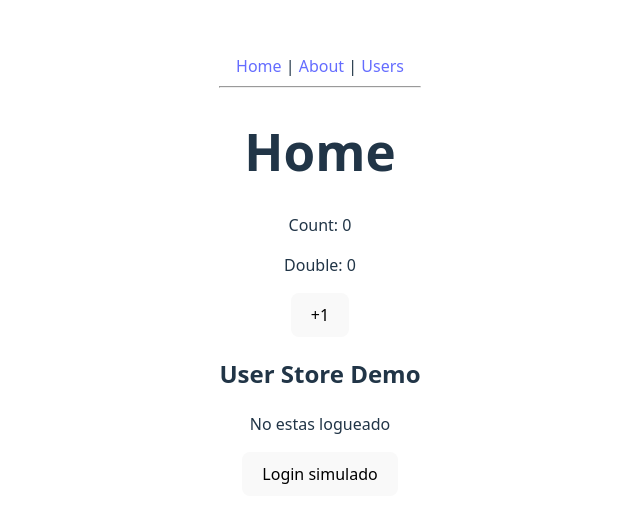
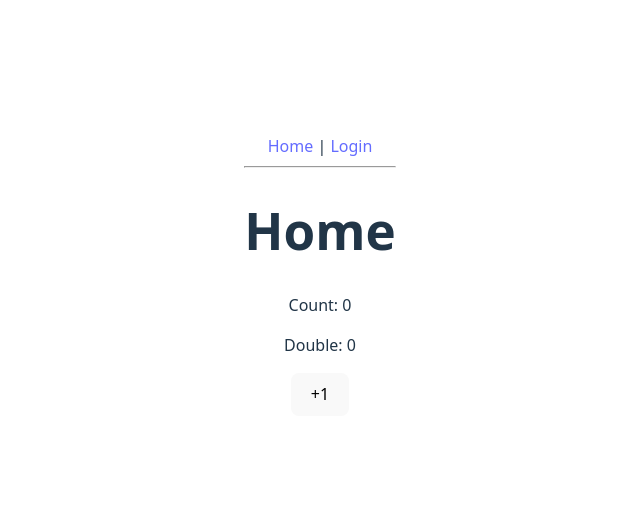
Before and after one commit to estebanmorgade/vue-front, a Vue app: page / in a window 1280 px wide. Shown: the part 125-648 px from the top of the page, without its empty margins (320-960 px from the left). Built offline with nearby package versions, Linux system fonts and the light colour scheme.

Commit message:
feat: login and logout

```diff
--- a/src/App.vue
+++ b/src/App.vue
@@ -1,16 +1,33 @@
 <script setup lang="ts">
+import { useUserStore } from './stores/useUserStore';
+import { useRouter } from 'vue-router';
+
+const user = useUserStore()
+const router = useRouter()
+
+function handleLogout() {
+        user.logout()
+        router.push('/login')
+    }
 </script>
 
 <template>
-  <div>
+  <header>
     <nav>
       <router-link to="/">Home</router-link> |
-      <router-link to="/about">About</router-link> |
-      <router-link to="/users">Users</router-link>
+      <div v-if="user.isAuthenticated">
+        <router-link to="/about">About</router-link> |
+        <router-link to="/users">Users</router-link> |
+        <button @click="handleLogout">Logout</button>
+      </div>
+      <router-link v-else to="/login">Login</router-link>
+
     </nav>
     <hr />
+  </header>
+  <main>
     <router-view />
-  </div>
+  </main>
 </template>
 
 <style scoped>
--- a/src/main.ts
+++ b/src/main.ts
@@ -1,7 +1,7 @@
 import { createApp } from 'vue'
 import './style.css'
 import App from './App.vue'
-import { router } from './router'
+import router from './router'
 import { createPinia } from 'pinia'
 
 const app = createApp(App)
--- a/src/router/index.ts
+++ b/src/router/index.ts
@@ -2,16 +2,33 @@ import { createRouter, createWebHistory, type RouteRecordRaw } from 'vue-router'
 import Home from '../views/Home.vue'
 import About from '../views/About.vue'
 import NotFound from '../views/NotFound.vue'
+import Login from '../views/Login.vue'
 import Users from '../views/Users.vue'
+import { useUserStore } from '../stores/useUserStore'
 
 const routes: RouteRecordRaw[] = [
   { path: '/', component: Home },
   { path: '/about', component: About },
-  { path: '/users', component: Users},
-  { path: '/:pathMatch(.*)*', name: 'NotFound', component: NotFound }
+  { path: '/users', component: Users, meta: { requiresAuth: true }},
+  { path: '/:pathMatch(.*)*', name: 'NotFound', component: NotFound },
+  { path: '/login', component: Login}
 ]
 
-export const router = createRouter({
+
+const router = createRouter({
   history: createWebHistory(),
   routes
 })
+
+router.beforeEach((to, from, next) => {
+  const user = useUserStore()
+  const isProtected = to.meta.requiresAuth
+
+  if(isProtected && !user.isAuthenticated){
+    next('/login')
+  } else {
+    next()
+  }
+})
+
+export default router
--- a/src/views/Home.vue
+++ b/src/views/Home.vue
@@ -1,17 +1,7 @@
 <script setup lang="ts">
     import { useCounterStore } from '../stores/useCounterStore'
-    import { useUserStore } from '../stores/useUserStore';
 
     const counter = useCounterStore()
-    const user = useUserStore()
-
-    function simulateLogin() {
-        user.login({
-            name: 'Esteban Morgade',
-            email: 'gadesito@gmail.com',
-            token: 'abc123token'
-        })
-    }
 </script>
 
 <template>
@@ -21,17 +11,4 @@
         <p>Double: {{ counter.double }}</p>
         <button @click="counter.increment">+1</button>
     </div>
-
-    <div>
-        <h2>User Store Demo</h2>
-        <div v-if="user.isAuthenticated">
-            <p>Welcome, {{ user.name }}</p>
-            <p>{{ user.email }}</p>
-            <button @click="user.logout">Logout</button>
-        </div>
-        <div v-else>
-            <p>No estas logueado</p>
-            <button @click="simulateLogin">Login simulado</button>
-        </div>
-    </div>
 </template>
--- /dev/null
+++ b/src/views/Login.vue
@@ -0,0 +1,26 @@
+<script setup lang="ts">
+    import  { useUserStore } from '../stores/useUserStore'
+    import { useRouter } from 'vue-router';
+
+    const user = useUserStore()
+    const router = useRouter()
+
+    function doLogin() {
+        user.login({
+            name: 'Esteban',
+            email: 'gadesito@gmail.com',
+            token: 'mock123'
+        })
+
+        router.push('/users')
+    }
+
+</script>
+
+
+<template>
+    <div>
+        <h2>Login</h2>
+        <button @click="doLogin">Simular login</button>
+    </div>
+</template>
--- a/src/views/Users.vue
+++ b/src/views/Users.vue
@@ -3,6 +3,7 @@
     import { getUsers, createUser } from '../services/api';
     import UserCard from '../components/UserCard.vue';
     import type { User } from '../types/user';
+
 
     const users = ref<User[]>([])
     const name = ref('')
```
